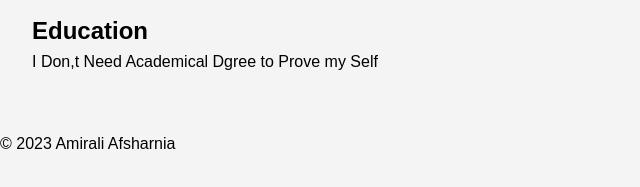
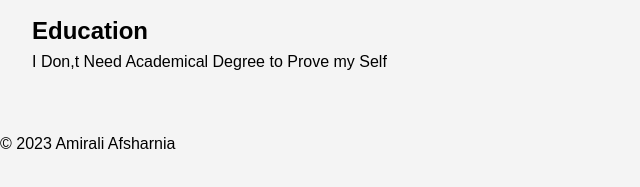
Before and after one commit to Its4mirali/its4mirali.github.io, a plain HTML site: page index.html in a window 1280 px wide. Shown: the part 493-680 px from the top of the page, 0-640 px from the left. Drawn offline with Linux system fonts and the light colour scheme.

Commit message:
Update index.html

```diff
--- a/index.html
+++ b/index.html
@@ -57,7 +57,7 @@
         </div>
         <div class="info">
             <h2>Education</h2>
-            <p>I Don,t Need Academical Dgree to Prove my Self</p>
+            <p>I Don,t Need Academical Degree to Prove my Self</p>
         </div>
     </section>
     <footer>
```
